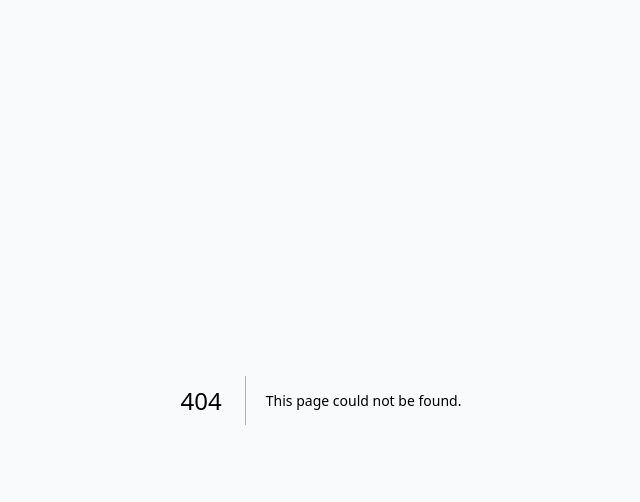
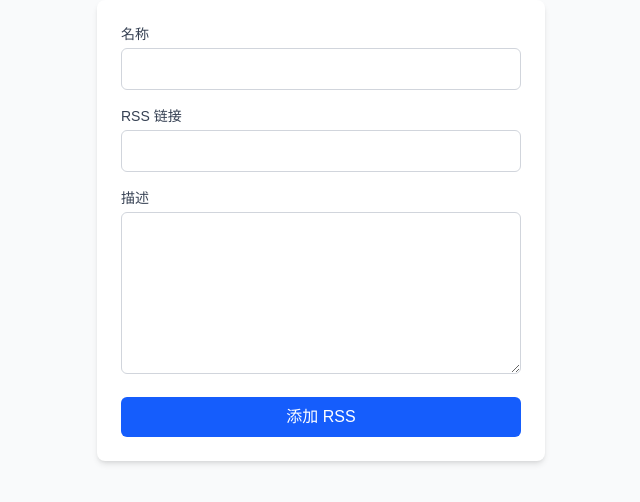
Before and after one commit to xinumh/blog-next, a Next.js app: page /rss_source/new in a window 1280 px wide. Before the commit this address had no page. Shown: the top 502 px of the page, without its empty margins (319-959 px from the left). Built offline with nearby package versions, Linux system fonts and the light colour scheme.

Commit message:
feat: rss_source

```diff
--- a/next.config.ts
+++ b/next.config.ts
@@ -4,7 +4,15 @@ const nextConfig = {
     domains: ["www.pexels.com"], // 配置图片域名白名单
   },
   experimental: {
-    serverActions: true, // 启用服务端操作（Next.js 14 默认开启）
+    serverActions: {}, // 启用服务端操作（Next.js 14 默认开启）
+  },
+  async rewrites() {
+    return [
+      {
+        source: "/api/:path*",
+        destination: "http://localhost:4000/api/:path*", // 目标地址
+      },
+    ];
   },
 };
 
--- /dev/null
+++ b/src/app/rss_source/new/page.tsx
@@ -0,0 +1,95 @@
+"use client";
+import { useRouter } from "next/navigation";
+
+export default function RssPage() {
+  const router = useRouter();
+
+  const handleSubmit = async (e: React.FormEvent) => {
+    e.preventDefault();
+    const formData = new FormData(e.currentTarget as HTMLFormElement);
+
+    const name = formData.get("name"); // 获取 input[name="name"] 的值
+    const description = formData.get("description");
+    const url = formData.get("url");
+    const res = await fetch("/api/rss_sources/create", {
+      method: "POST",
+      headers: {
+        "Content-Type": "application/json",
+      },
+      body: JSON.stringify({ name, url, description }),
+    });
+
+    const result = await res.json();
+    if (result.code == 200) {
+      router.push("/rss_source"); // 跳转到某个页面
+    }
+
+    console.log(result);
+  };
+  return (
+    <div>
+      <form
+        onSubmit={handleSubmit}
+        className="max-w-md mx-auto space-y-4 p-6 bg-white rounded-lg shadow-md"
+      >
+        <div>
+          <label
+            htmlFor="name"
+            className="block text-sm font-medium text-gray-700 mb-1"
+          >
+            名称
+          </label>
+          <input
+            type="text"
+            id="name"
+            name="name"
+            required
+            minLength={3}
+            className="w-full px-3 py-2 border border-gray-300 rounded-md focus:outline-none focus:ring-2 focus:ring-blue-500"
+          />
+        </div>
+
+        <div>
+          <label
+            htmlFor="url"
+            className="block text-sm font-medium text-gray-700 mb-1"
+          >
+            RSS 链接
+          </label>
+          <input
+            type="text"
+            id="url"
+            name="url"
+            required
+            minLength={3}
+            className="w-full px-3 py-2 border border-gray-300 rounded-md focus:outline-none focus:ring-2 focus:ring-blue-500"
+          />
+        </div>
+
+        <div>
+          <label
+            htmlFor="description"
+            className="block text-sm font-medium text-gray-700 mb-1"
+          >
+            描述
+          </label>
+          <textarea
+            id="description"
+            name="description"
+            required
+            minLength={10}
+            rows={6}
+            className="w-full px-3 py-2 border border-gray-300 rounded-md focus:outline-none focus:ring-2 focus:ring-blue-500"
+          />
+        </div>
+
+        <button
+          type="submit"
+          className={`w-full py-2 px-4 rounded-md text-white font-medium ${"bg-blue-600 hover:bg-blue-700"}`}
+        >
+          添加 RSS
+        </button>
+      </form>
+    </div>
+  );
+}
--- /dev/null
+++ b/src/app/rss_source/page.tsx
@@ -0,0 +1,89 @@
+"use client";
+
+import { useEffect, useState } from "react";
+
+type RssSourcesType = {
+  name: string;
+  url: string;
+  description: string;
+};
+
+export default function RssSourcesPage() {
+  const [data, setData] = useState<RssSourcesType[]>([]);
+  const [total, setTotal] = useState<number>(0);
+  const [loading, setLoading] = useState(true);
+
+  const [page, setPage] = useState(1);
+  const pageSize = 10;
+
+  const totalPages = Math.ceil(total / pageSize);
+
+  useEffect(() => {
+    const fetchData = async () => {
+      setLoading(true);
+      const res = await fetch("/api/rss_sources/page", {
+        method: "POST",
+        headers: {
+          "Content-Type": "application/json",
+        },
+        body: JSON.stringify({ page, pageSize }),
+      });
+
+      const result = await res.json();
+      console.log("result=======", result);
+      setData(result.data?.data); // 确保 API 返回 { data: [...] }
+      setTotal(result.data?.total);
+      setLoading(false);
+    };
+
+    fetchData();
+  }, [page]);
+
+  const handlePrev = () => setPage((prev) => Math.max(prev - 1, 1));
+  const handleNext = () => setPage((prev) => Math.min(prev + 1, totalPages));
+
+  return (
+    <div className="max-w-2xl mx-auto p-4">
+      <section className="flex mb-4 items-center justify-between">
+        <h1 className="text-xl font-bold ">RSS Sources</h1>
+        <a className="text-blue-500 cursor-pointer" href="/rss_source/new">
+          +新增
+        </a>
+      </section>
+
+      {loading ? (
+        <p>Loading...</p>
+      ) : (
+        <>
+          <ul className="space-y-2">
+            {data.map((item, index) => (
+              <li key={index} className="p-3 border rounded">
+                {item.name} – {item.url}
+              </li>
+            ))}
+          </ul>
+
+          <div className="flex justify-between mt-6 items-center">
+            <button
+              onClick={handlePrev}
+              disabled={page === 1}
+              className="px-3 py-1 border rounded disabled:opacity-50"
+            >
+              Previous
+            </button>
+            <span>
+              Page {page} of {totalPages}
+            </span>
+            <button
+              onClick={handleNext}
+              disabled={page === totalPages}
+              className="px-3 py-1 border rounded disabled:opacity-50"
+            >
+              Next
+            </button>
+          </div>
+        </>
+      )}
+    </div>
+  );
+}
```
